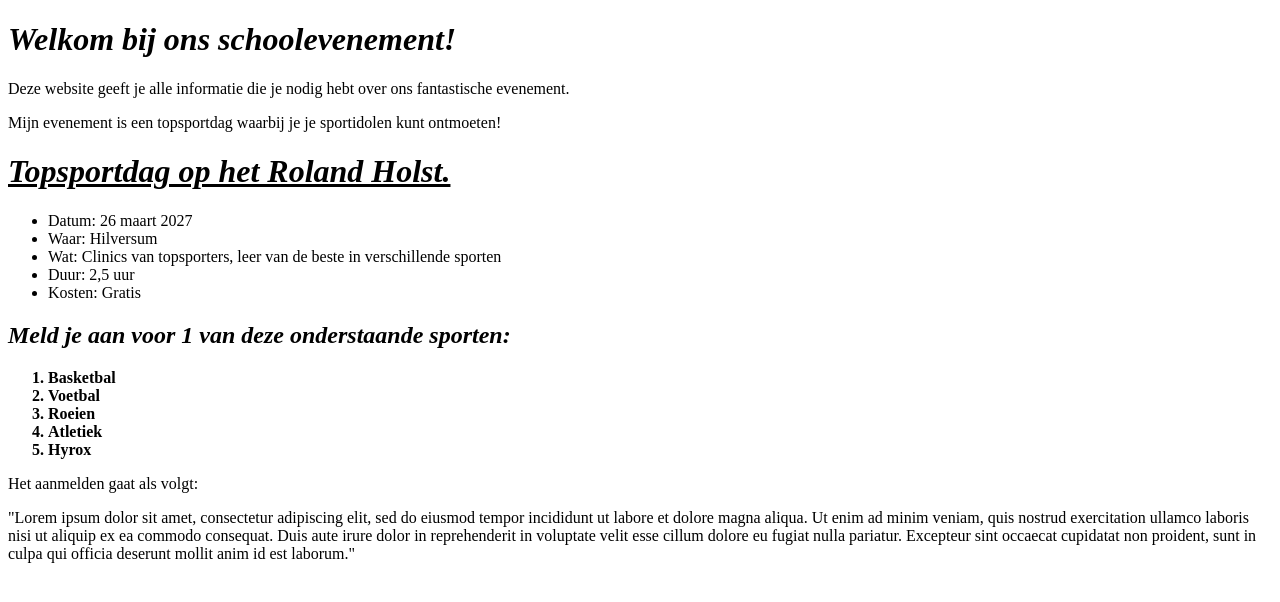
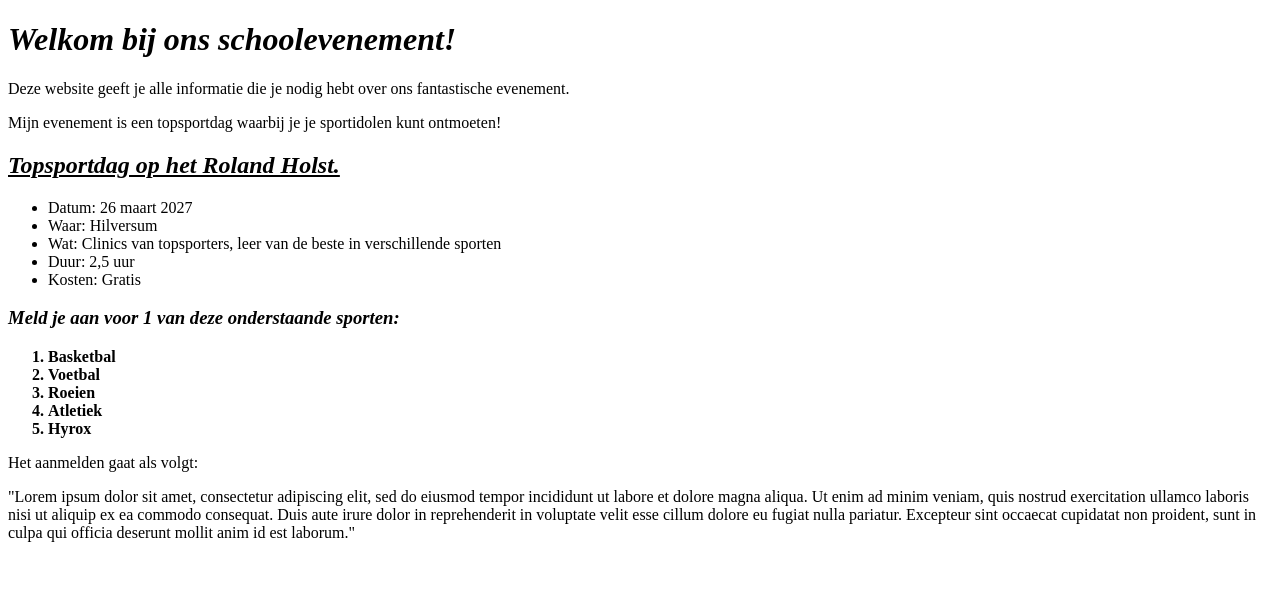
Before and after one commit to HiddeOldenhof/weekopdracht-3, a plain HTML site: page index.html in a window 1280 px wide. Drawn offline with Linux system fonts and the light colour scheme.

Commit message:
WebLab Run 23-11-2026 10:08:17 (UTC+01:00)

```diff
--- a/index.html
+++ b/index.html
@@ -12,9 +12,9 @@
     <p>Deze website geeft je alle informatie die je nodig hebt over ons fantastische evenement.</p>
     <p>Mijn evenement is een topsportdag waarbij je je sportidolen kunt ontmoeten!</p>
 
-  <h1>
+  <h2>
     <u> <i>Topsportdag op het Roland Holst.</i> </u>
-    </h1>
+    </h2>
   <ul>
 <li>Datum: 26 maart 2027</li>
 <li>Waar: Hilversum</li>
@@ -23,8 +23,8 @@ beste in verschillende sporten</li>
 <li>Duur: 2,5 uur</li>
 <li>Kosten: Gratis</li>
 </ul>
-<h2>
-  <i>Meld je aan voor 1 van deze onderstaande sporten:</i>    </h2>
+<h3>
+  <i>Meld je aan voor 1 van deze onderstaande sporten:</i>    </h3>
 <strong>
 <ol>
 <b>
```
Also changed, not shown: 1 other file.
